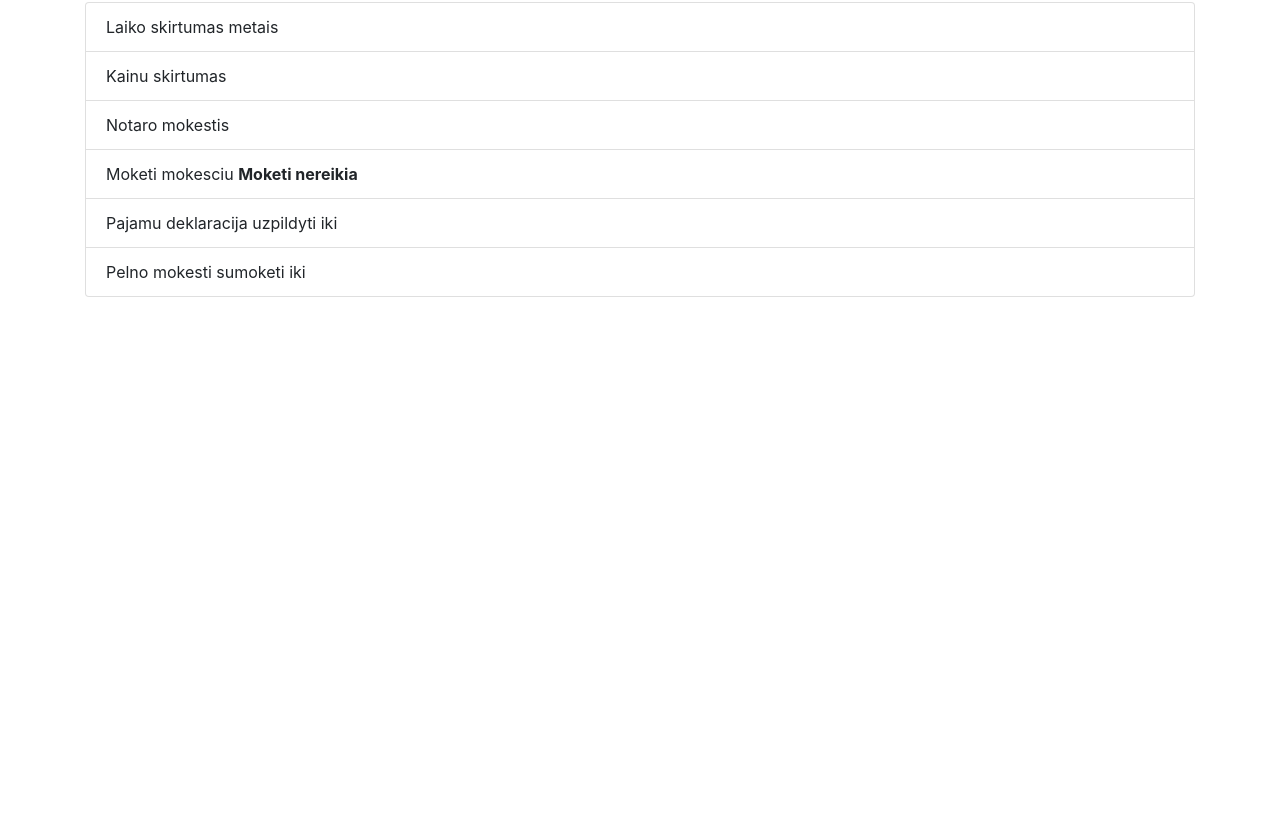
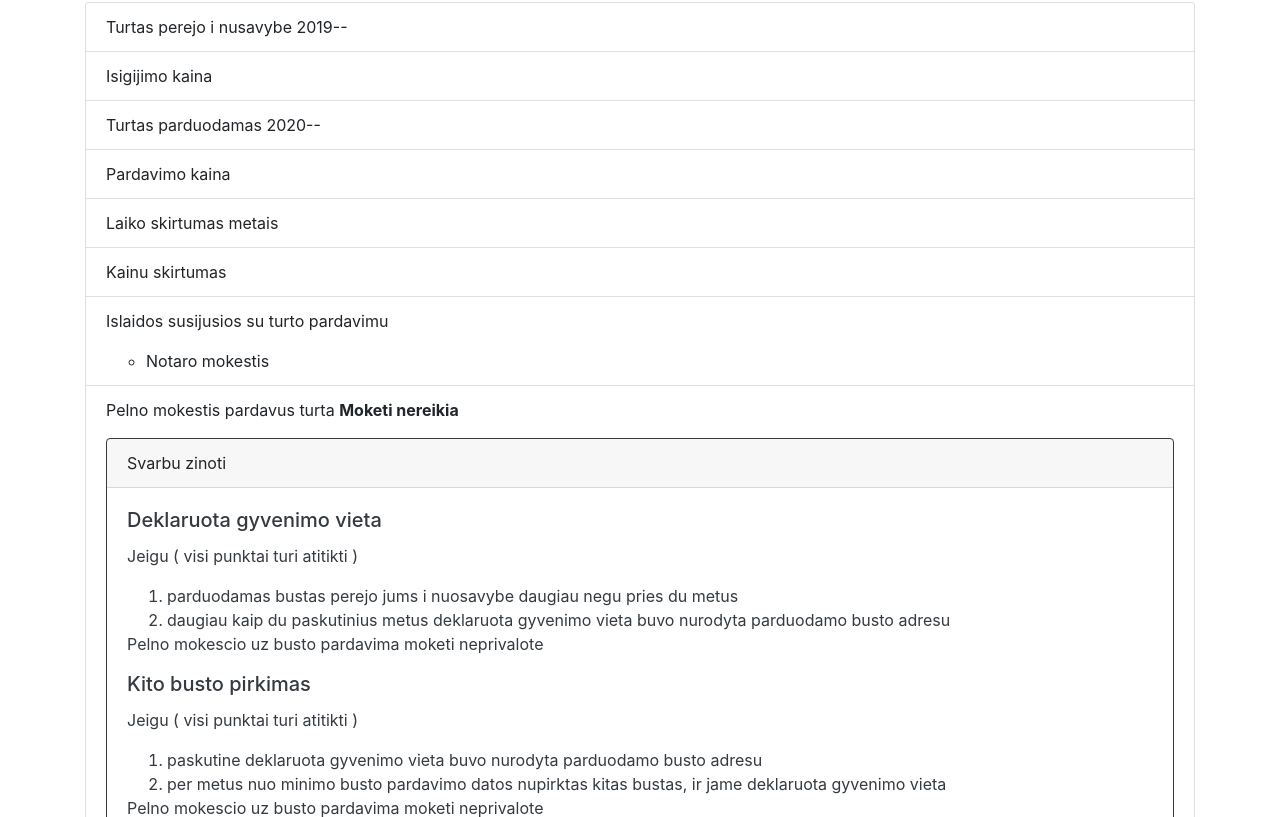
Before and after one commit to horolug/nt-duk, a React (Create React App) app: page / in a window 1280 px wide. Shown: the part 883-1700 px from the top of the page. Before the commit the page ends 1196 px from the top, so only its background shows below. Built offline with nearby package versions, Linux system fonts and the light colour scheme.

Commit message:
Adding info text describing tax payment options

```diff
--- a/src/Components/Form/form.js
+++ b/src/Components/Form/form.js
@@ -138,7 +138,7 @@ class Form extends React.Component {
 
     const sellDate = this.state.sellYear+"-"+this.state.sellMonth+"-"+this.state.sellDay;
     // Some problems with library for this one
-    console.log("business.isWeekDay ? ", business.isWeekDay( "2016-07-25 ") );
+    // console.log("business.isWeekDay ? ", business.isWeekDay( "2016-07-25 ") );
 
     let taxPaymentDate = "";
     if ( moment(sellDate).isBefore(this.state.sellYear+'-05-01') ){
@@ -217,6 +217,8 @@ class Form extends React.Component {
   render() {
     const purchaseDays = this.dayRange(this.state.purchaseYear, this.state.purchaseMonth);
     const sellDays = this.dayRange(this.state.sellYear, this.state.sellMonth);
+    const sellDate = this.state.sellYear +"-"+this.state.sellMonth+"-"+this.state.sellDay;
+    const purchaseDate = this.state.purchaseYear +"-"+this.state.purchaseMonth+"-"+this.state.purchaseDay;
     return (
       <form>
         <h1>Form</h1>
@@ -334,6 +336,10 @@ class Form extends React.Component {
         </div>
 
         <Summary
+          purchaseDate={purchaseDate}
+          sellDate={sellDate}
+          purchasePrice={this.state.purchasePrice}
+          sellPrice={this.state.sellPrice}
           timeDiff={this.state.timeDiff}
           priceDiff={this.state.priceDiff}
           notaryFee={this.state.notaryFee}
--- a/src/Components/Summary/summary.js
+++ b/src/Components/Summary/summary.js
@@ -9,14 +9,49 @@ class Summary extends React.Component {
 
   render() {
     return (
-
       <div className="form-group">
         <ul className="list-group">
+          <li className="list-group-item">Turtas perejo i nusavybe {this.props.purchaseDate}</li>
+          <li className="list-group-item">Isigijimo kaina {this.props.purchasePrice}</li>
+          <li className="list-group-item">Turtas parduodamas {this.props.sellDate}</li>
+          <li className="list-group-item">Pardavimo kaina {this.props.sellPrice}</li>
           <li className="list-group-item">Laiko skirtumas metais {this.props.timeDiff}</li>
           <li className="list-group-item">Kainu skirtumas {this.props.priceDiff}</li>
-          <li className="list-group-item">Notaro mokestis {this.props.notaryFee}</li>
           <li className="list-group-item">
-            Moketi mokesciu <strong>{this.props.taxAmount}</strong>
+            <p>Islaidos susijusios su turto pardavimu</p>
+            <ul>
+              <li>Notaro mokestis {this.props.notaryFee}</li>
+            </ul>
+          </li>
+          <li className="list-group-item">
+            <p>Pelno mokestis pardavus turta <strong>{this.props.taxAmount}</strong> </p>
+
+            <div className="card border-dark mb-3">
+              <div className="card-header">Svarbu zinoti</div>
+              <div className="card-body text-dark">
+                <h5 className="card-title">Deklaruota gyvenimo vieta</h5>
+                <p className="card-text">Jeigu ( visi punktai turi atitikti )</p>
+                <ol>
+                  <li>parduodamas bustas perejo jums i nuosavybe
+                  daugiau negu pries du metus</li>
+                  <li>daugiau kaip du paskutinius metus deklaruota gyvenimo
+                  vieta buvo nurodyta parduodamo busto adresu</li>
+                </ol>
+                <p className="card-text">Pelno mokescio uz busto pardavima moketi neprivalote</p>
+
+
+                <h5 className="card-title">Kito busto pirkimas</h5>
+                <p className="card-text">Jeigu ( visi punktai turi atitikti )</p>
+                <ol>
+                  <li>paskutine deklaruota gyvenimo
+                  vieta buvo nurodyta parduodamo busto adresu</li>
+                  <li>per metus nuo minimo busto pardavimo datos nupirktas kitas bustas,
+                  ir jame deklaruota gyvenimo vieta</li>
+                </ol>
+                <p className="card-text">Pelno mokescio uz busto pardavima moketi neprivalote</p>
+
+              </div>
+            </div>
           </li>
           <li className="list-group-item">Pajamu deklaracija uzpildyti iki </li>
           <li className="list-group-item">Pelno mokesti sumoketi iki {this.props.taxDueDate}</li>
```
